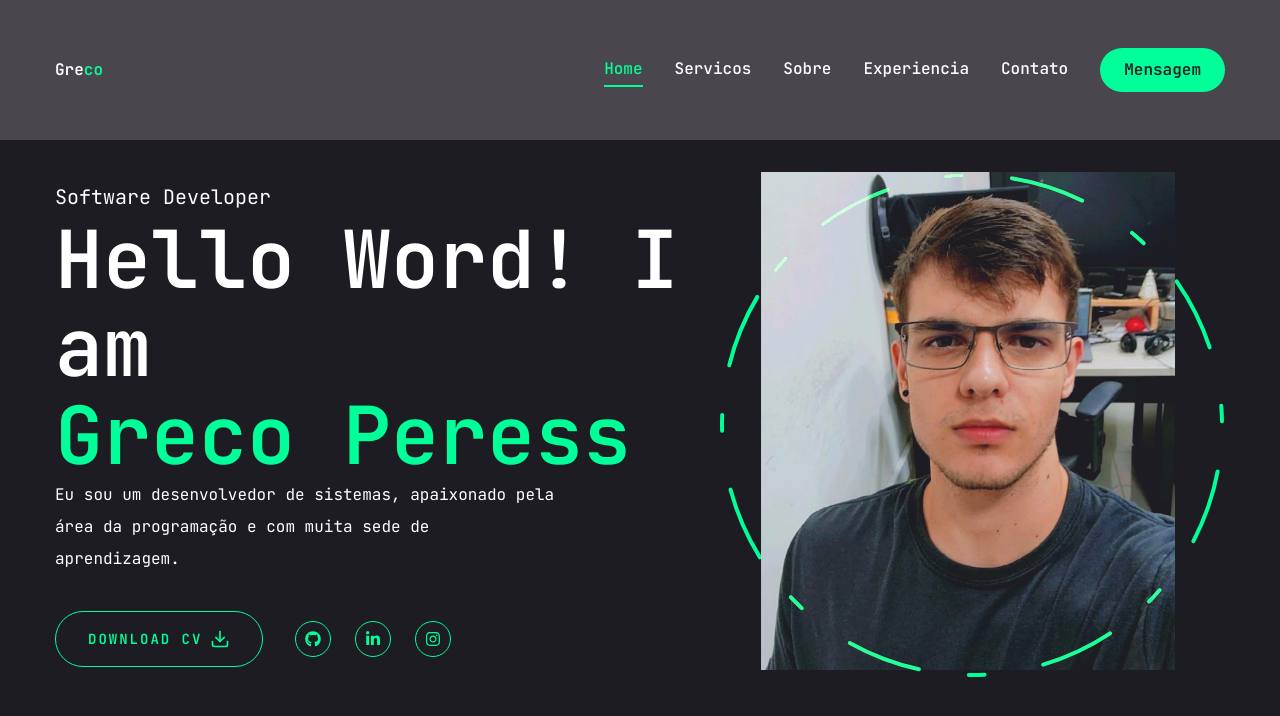
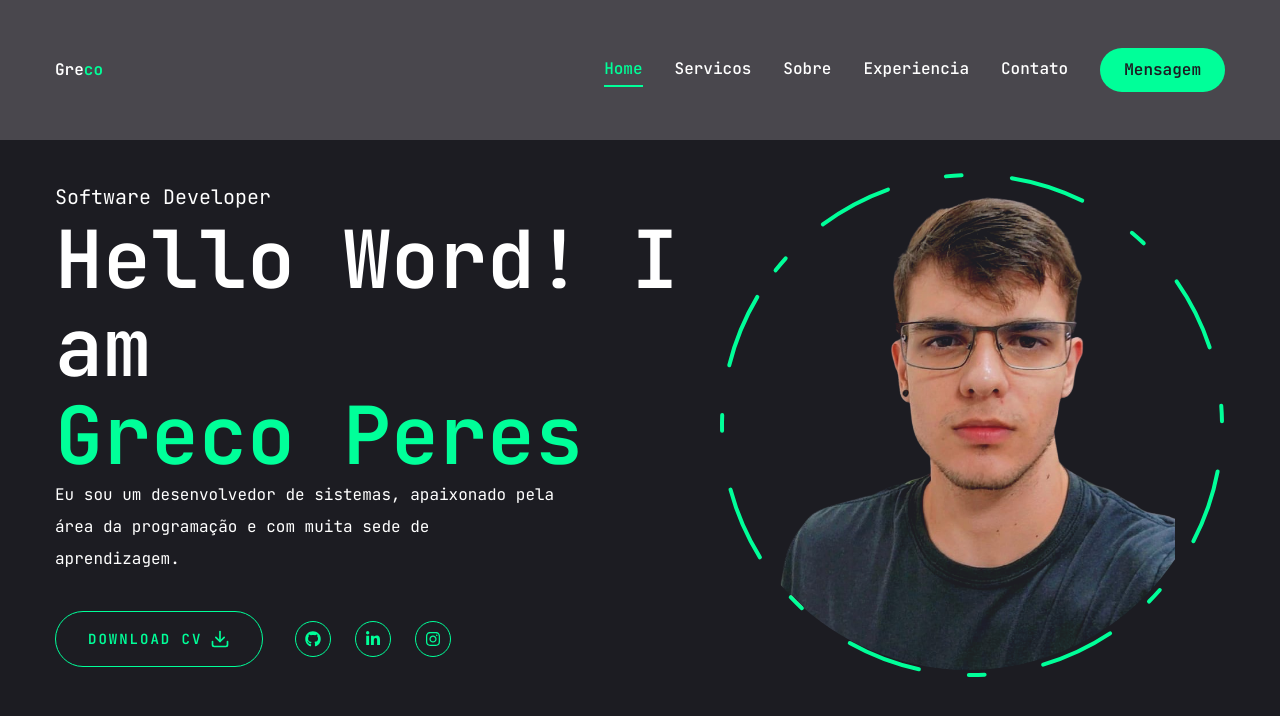
Before and after one commit to GrecoPeres/My-Portfolio, a Next.js app: page / in a window 1280 px wide. Shown: the top 716 px of the page. Built offline with nearby package versions, Linux system fonts and the light colour scheme.

Commit message:
feat: I adjusting code for deploy

```diff
--- a/app/globals.css
+++ b/app/globals.css
@@ -16,4 +16,8 @@
     @apply text-[20px] xl:text-[24px] leading-[1.1] font-semibold;
   }
 
+  .rounded-image {
+    border-radius: 50%;
+  }
+
 }
--- a/app/page.jsx
+++ b/app/page.jsx
@@ -12,7 +12,7 @@ const Home = () => {
         <div className="flex flex-col xl:flex-row items-center justify-between xl:pt-8 xl:pb-24">
           <div className="text-center xl:text-left order-2 xl:order-none">
             <span className="text-xl">Software Developer</span>
-            <h1 className="h1">Hello Word! I am <br/> <span className="text-accent">Greco Peress</span></h1>
+            <h1 className="h1">Hello Word! I am <br/> <span className="text-accent">Greco Peres</span></h1>
             <p className="max-w-[500px] mb-9 text-white">Eu sou um desenvolvedor de sistemas, apaixonado pela área da programação e com muita sede de aprendizagem.</p>
             <div className="flex flex-col xl:flex-row items-center gap-8">
               <Button variant="outline" size="lg" className="uppercase flex items-center gap-2">
--- a/components/Photo.jsx
+++ b/components/Photo.jsx
@@ -20,15 +20,15 @@ const Photo = () => {
             opacity: 1,
             transition: { delay: 2.4, duration: 0.4, ease: "easeInOut" },
           }}
-          className="w-[298px] h-[298px] xl:w-[498px] xl:h-[498px] mix-blend-lighten absolute"
+          className="w-[298px] h-[298px] xl:w-[498px] xl:h-[498px] mix-blend-lighten absolute "
         >
           <Image
-            src="/assets/imgs/eu-new-now.jpeg"
+            src="/assets/imgs/eu-new-now.png"
             priority
             quality={100}
             fill
             alt=""
-            className="object-contain"
+            className="object-contain rounded-image"
           />
         </motion.div>
 
```
Also changed, not shown: public/assets/imgs/eu-new-now.png (added), public/assets/imgs/eu-new-v2.jpeg (renamed from public/assets/imgs/eu-new-now.jpeg).
